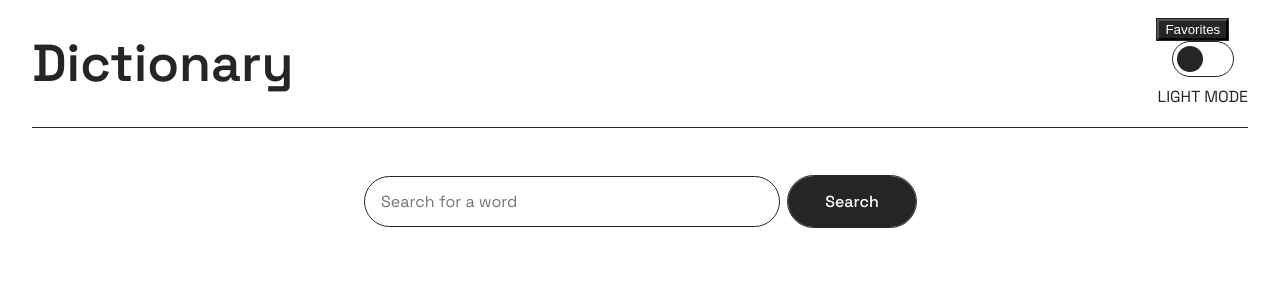
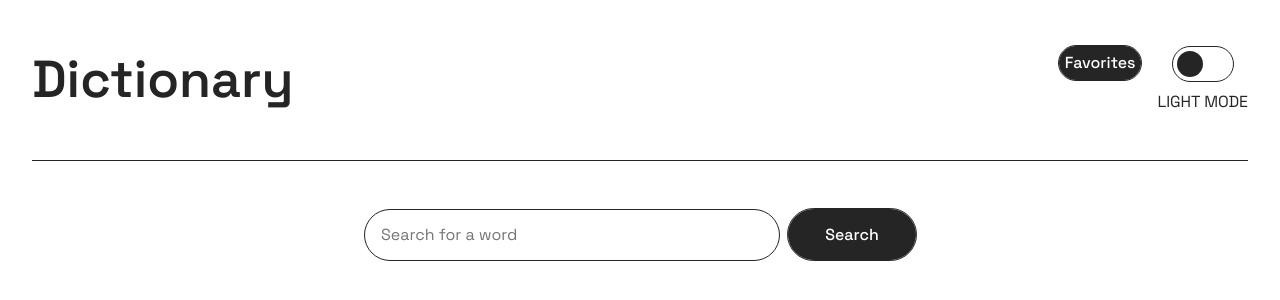
Before and after one commit to lisamarieandersson/dictionary, a React (Vite) app: page / in a window 1280 px wide. Shown: the top 300 px of the page. Built offline with nearby package versions, Linux system fonts and the light colour scheme.

Commit message:
edited css for header

```diff
--- a/src/components/Header.module.css
+++ b/src/components/Header.module.css
@@ -1,7 +1,30 @@
 /* ----- Header styling ----- */
 
-header {
+.header-container {
   display: flex;
   justify-content: space-between;
   align-items: center;
+  height: 10rem;
 }
+
+.header-button-container {
+  display: flex;
+  gap: 1rem;
+}
+
+.header-toggle-favorites-back-to-search-button {
+  border-radius: 99em;
+  box-sizing: border-box;
+  font-family: 'Space Grotesk', sans-serif;
+  font-weight: 500;
+  line-height: 1.5;
+  font-size: 1rem;
+  border: none;
+  cursor: pointer;
+  max-width: 12rem;
+  height: 2.125rem;
+  transition: background-color 0.3s, color 0.3s;
+  display: flex;
+  justify-content: center;
+  align-items: center;
+}
```
